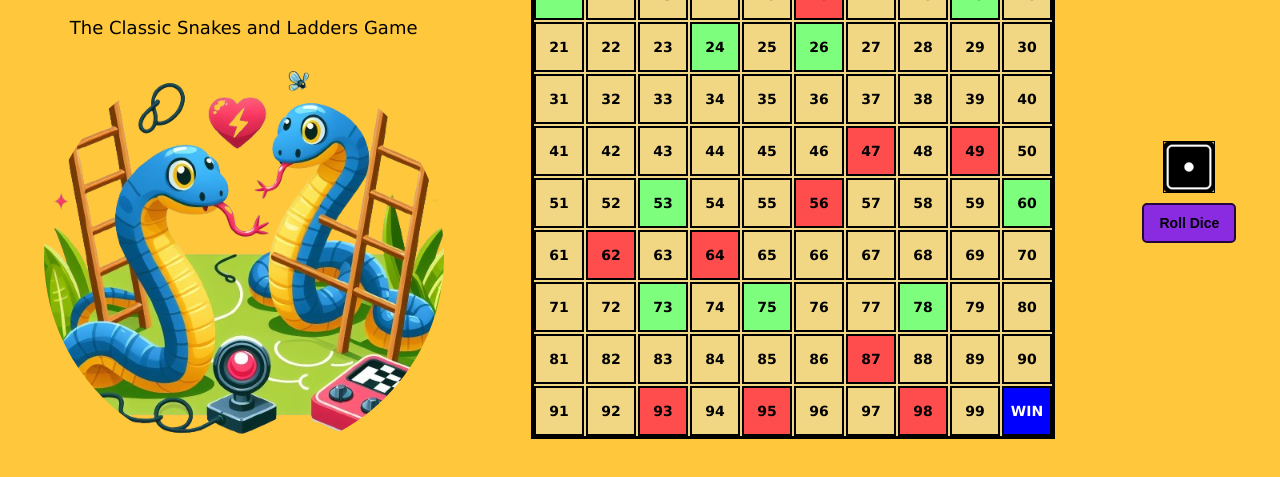
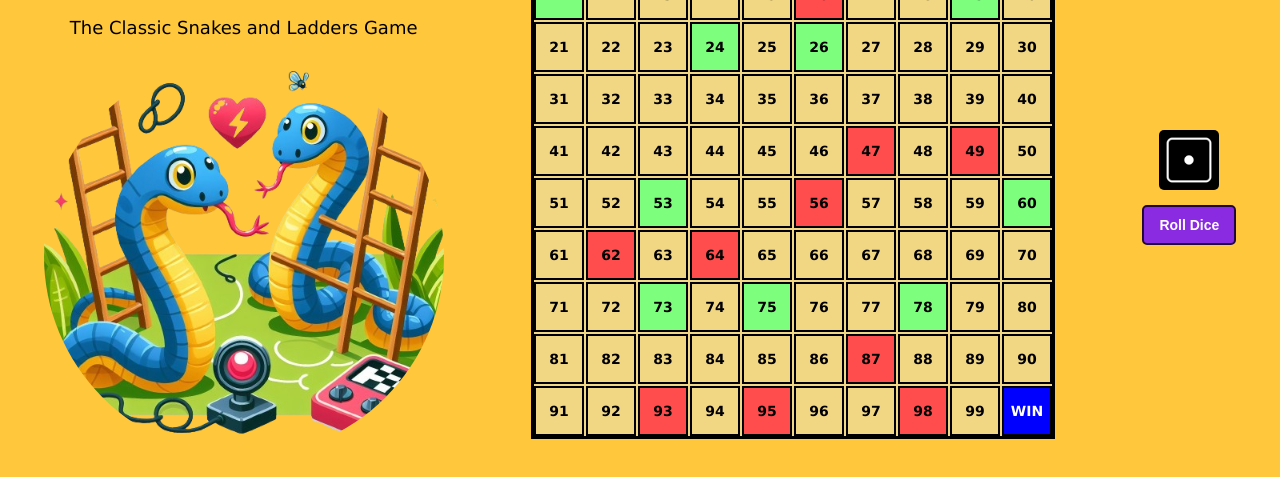
Before and after one commit to Dwarika202249/Snake-and-Ladder, a plain HTML site: page index.html in a window 1280 px wide. Both pictures are taken after a click on the button "Roll Dice". Shown: the part 213-690 px from the top of the page. Drawn offline with Linux system fonts and the light colour scheme.

Commit message:
version 2 final-1

```diff
--- a/style.css
+++ b/style.css
@@ -63,7 +63,7 @@ body {
 
 .active {
   border-radius: 50%;
-  background-color: yellow; /* Change the background color for the active cell */
+  background-color: yellow;
 }
 
 .rightContainer {
@@ -73,17 +73,22 @@ body {
   align-items: center;
 }
 
+.dice-container {
+    background-color: #000000;
+    border-radius: 5px;
+}
+
 .dice {
   width: 50px;
   height: 50px;
-  margin: 10px;
-  border: 1px solid #000;
+  margin: 5px;
   background-size: cover;
 }
 
 .rollDice {
   background-color: blueviolet;
-  color: #000;
+  margin-top: 15px;
+  color: white;
   border-radius: 5px;
   font-size: 14px;
   padding: 10px 15px;
```
Also changed, not shown: 1 other file.
